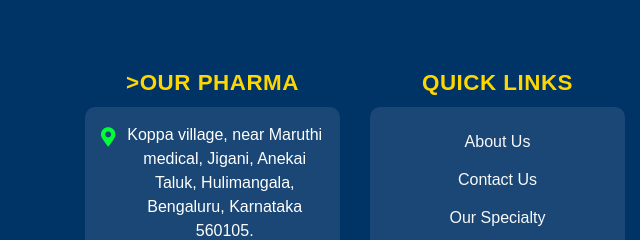
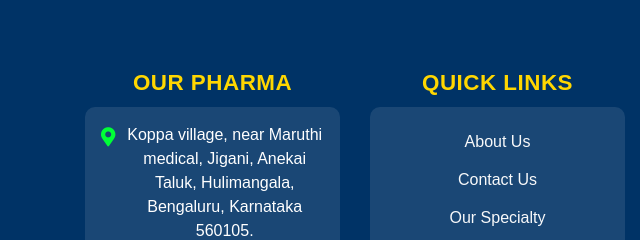
Before and after one commit to PoojaKuri/HealLabs, a plain HTML site: page aboutus.html in a window 1280 px wide. Shown: the part 1228-1468 px from the top of the page, 0-640 px from the left. Drawn offline with nearby package versions, Linux system fonts and the light colour scheme.

Commit message:
footer modication 2

```diff
--- a/aboutus.html
+++ b/aboutus.html
@@ -73,7 +73,7 @@
             <div class="row g-5">
                 <!-- Our Hospital Section -->
                 <div class="col-lg-3 col-md-6">
-                    <h4 class="heading text-light">>OUR PHARMA</h4>
+                    <h4 class="heading text-light">OUR PHARMA</h4>
                     <div class="footer-info hidden fade-in-1">
                         <div class="footer-info-item">
                             <i class="fa fa-map-marker-alt footcollor"></i>
```
Also changed, not shown: contact.html (+1 -1 lines), products.html (+1 -1 lines).
